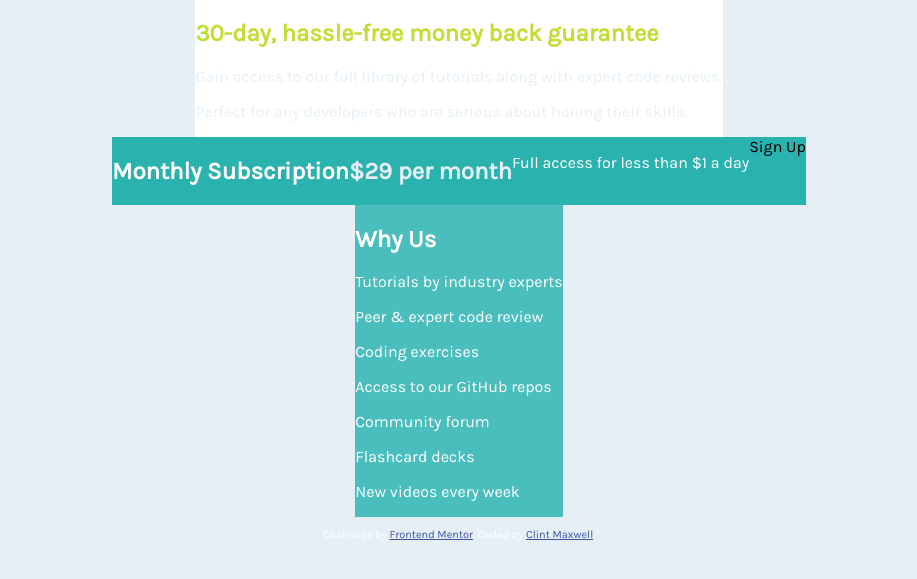
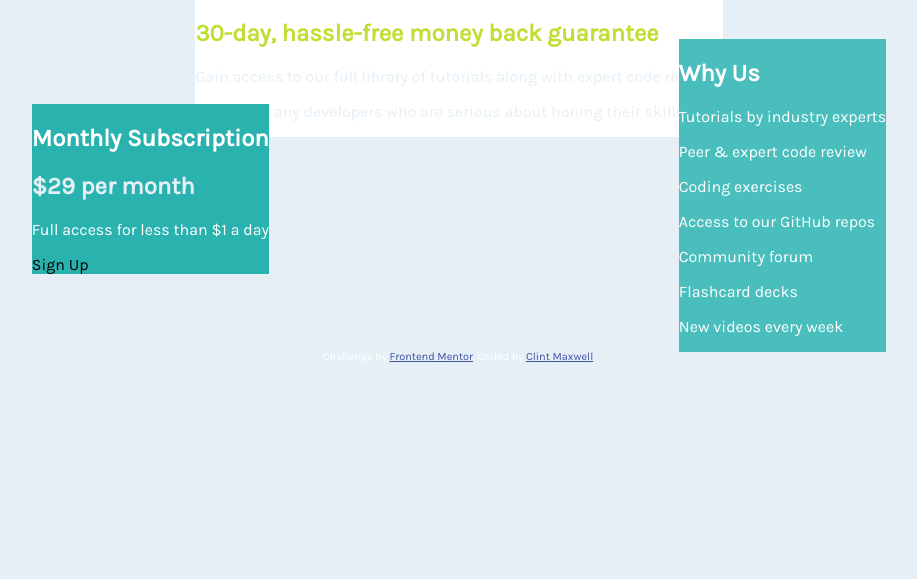
Before and after one commit to AntonioHouTX/single-price-grid-component, a plain HTML site: page index.html in a window 1280 px wide. Shown: the part 69-648 px from the top of the page, without its empty margins (181-1098 px from the left). Drawn offline with Linux system fonts and the light colour scheme.

Commit message:
Started using the CSS Grid to improve appearance.

```diff
--- a/css/styles.css
+++ b/css/styles.css
@@ -23,8 +23,7 @@
     font-family: "Karla", sans-serif;
     font-size: 16px;
     font-weight: 400;
-    display: flex;
-    flex-direction: column;
+
   }
 
   h1 {
@@ -40,6 +39,13 @@
     color: white;
   }
 
+  .grid {
+    display: grid;
+    grid-template-rows: 100px 300px;
+    grid-template-columns: auto auto;
+    grid-gap: 0 0;
+  }
+
   .day {
     color: yellow; /*fallback color*/
     color: hsl(71, 73%, 54%);
@@ -50,6 +56,7 @@
     color: yellow; /*fallback color*/
     color: hsl(71, 73%, 54%);
     margin: auto;
+    grid-column: 1 / span 2;
   }
 
   .gain {
@@ -61,14 +68,13 @@
     background-color: cyan;
     background-color: hsl(179, 62%, 43%);
     margin: auto;
-    display: flex;
-    flex-direction: row;
+    grid-column: 1 / span 1;
   }
 
   .why-us {
     background-color: #4abebd;
     margin: auto;
-
+    grid-column: 2 / span 1;
 
   }
 
--- a/index.html
+++ b/index.html
@@ -10,6 +10,8 @@
 </head>
 
 <body>
+  <div class="grid">
+
     <div class="join">
       <h1>Join our community</h1>
 
@@ -40,6 +42,7 @@
       <p>Flashcard decks</p>
       <p>New videos every week</p>
     </div>
+  </div>
 
   <footer>
     <p class="attribution">
```
Lines whose indentation alone changed are shown as unchanged.
